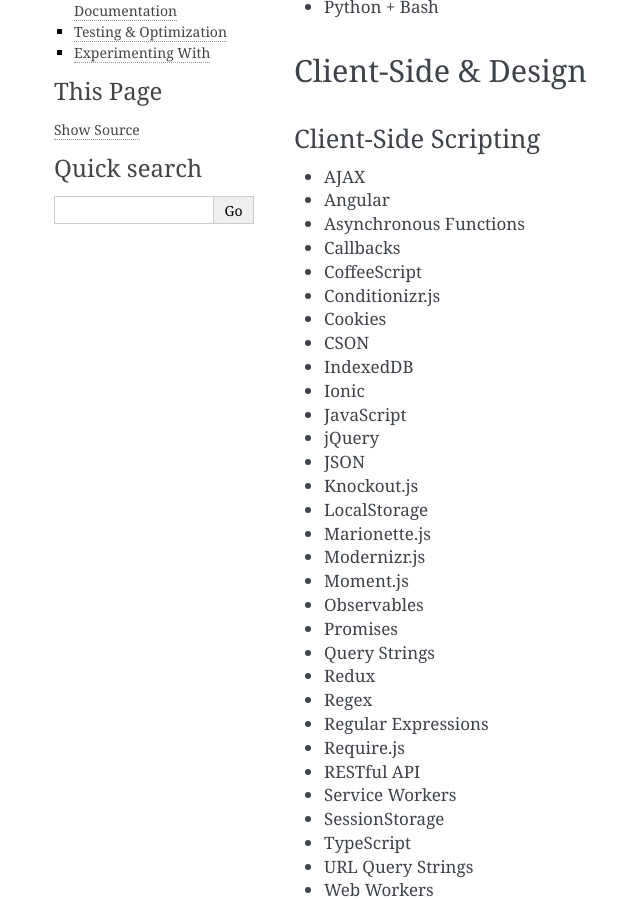
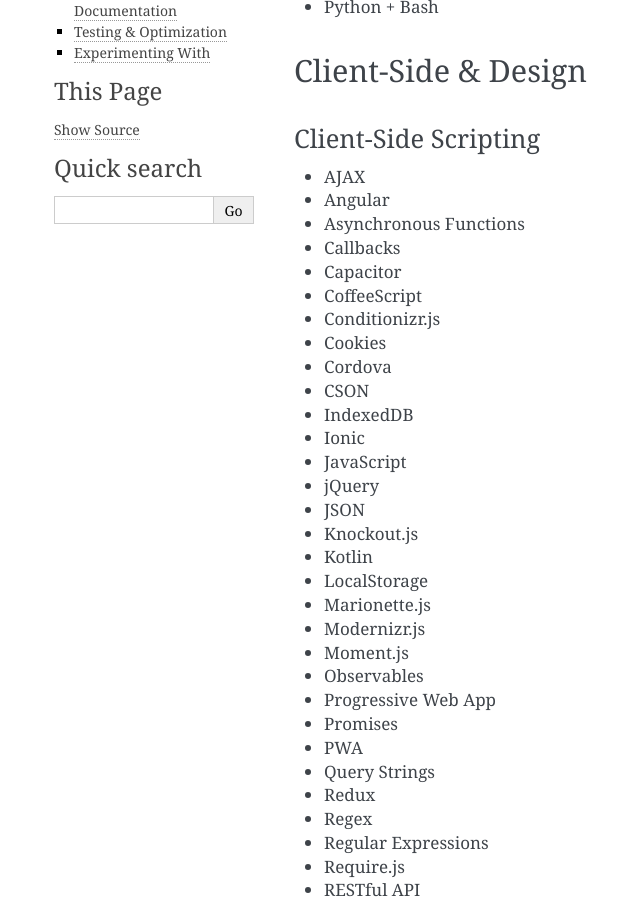
Before and after one commit to dperuo/about-me, a Sphinx documentation site: the page built from docs/skills-list.rst, in a window 1280 px wide and 900 px high, scrolled down 367 px. Shown: the whole window, without its empty margins (126-766 px from the left). Built offline with Sphinx 7.4.7, drawn with Linux system fonts in a browser that asks for light colours.

Commit message:
Add new skills

```diff
--- a/docs/skills-list.rst
+++ b/docs/skills-list.rst
@@ -27,9 +27,11 @@
 - Angular
 - Asynchronous Functions
 - Callbacks
+- Capacitor
 - CoffeeScript
 - Conditionizr.js
 - Cookies
+- Cordova
 - CSON
 - IndexedDB
 - Ionic
@@ -37,12 +39,15 @@
 - jQuery
 - JSON
 - Knockout.js
+- Kotlin
 - LocalStorage
 - Marionette.js
 - Modernizr.js
 - Moment.js
 - Observables
+- Progressive Web App
 - Promises
+- PWA
 - Query Strings
 - Redux
 - Regex
@@ -115,7 +120,7 @@
 
 - Bash Shell
 - Laravel
-- PHP
+- php
 - Postman
 - Python
 - Regex
```
Also changed, not shown: other parts of docs/skills-list.rst (+2 -0 lines).
